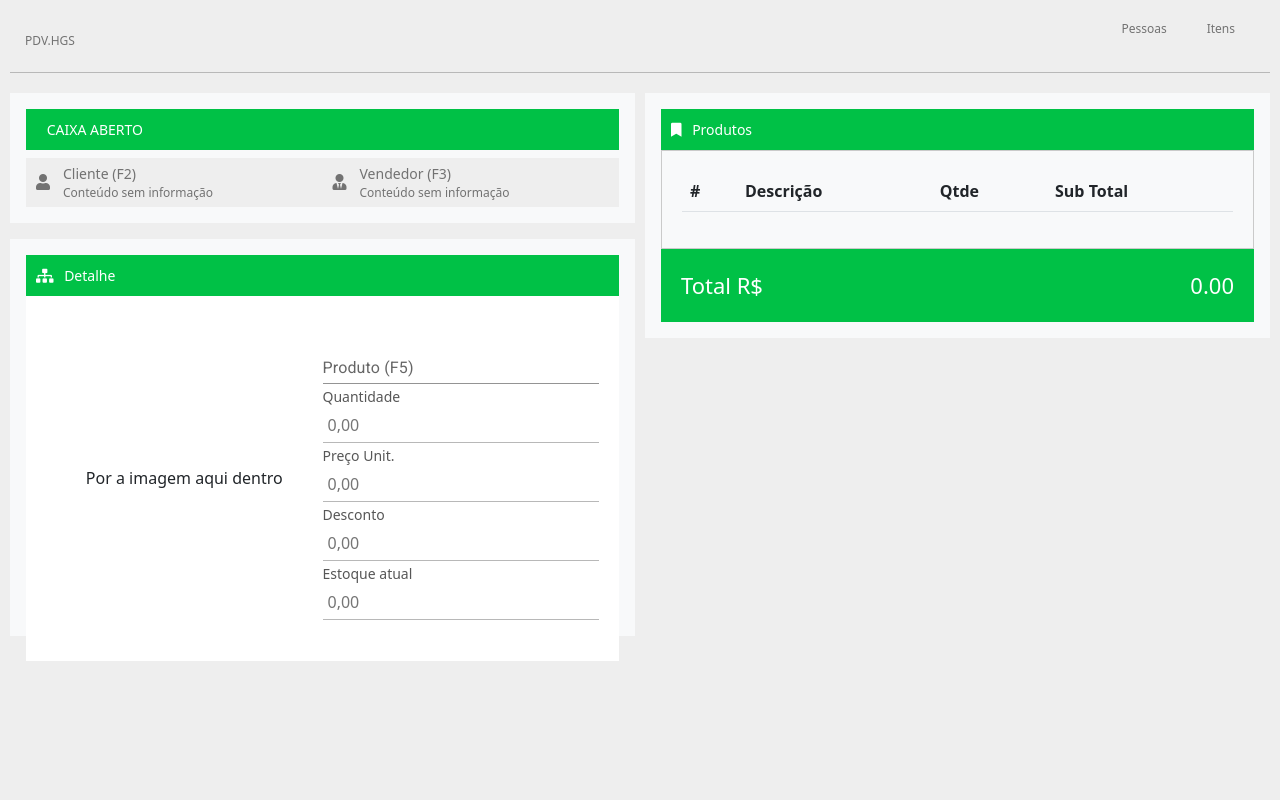
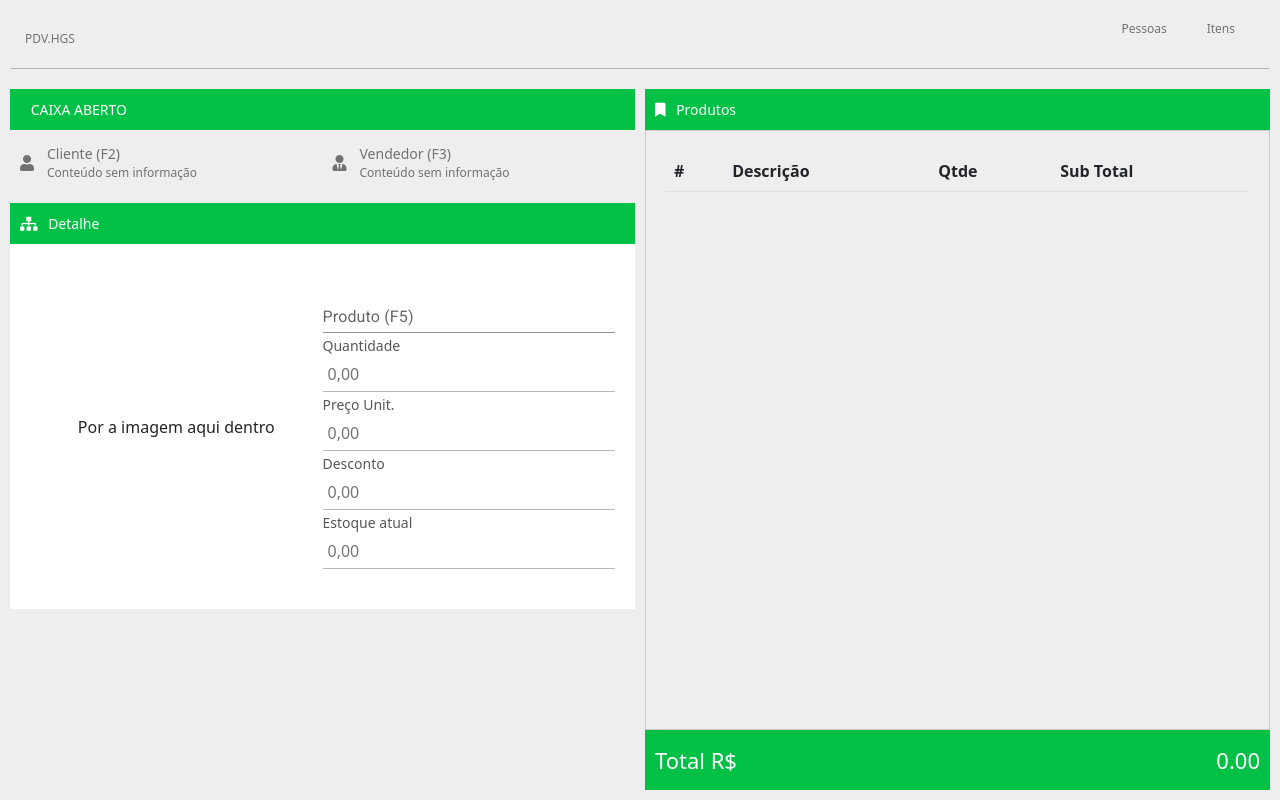
Before and after one commit to hugosilvasbo/pdv.hgs, a Next.js app: page / in a window 1280 px wide. Built offline with nearby package versions, Linux system fonts and the light colour scheme.

Commit message:
19/06/2022 18:39:ss

```diff
--- a/pages/index.tsx
+++ b/pages/index.tsx
@@ -67,7 +67,7 @@ class Home extends React.Component {
               <ConsumidorDetalhe
                 caixa_status={this.state.caixa_status}
               />
-              <WrapperConteudo title={{ type_img: "detail", label: "Detalhe" }}>
+              <WrapperConteudo title={{ type_img: "detail", label: "Detalhe" }} className="">
                 <div id={styles.box_item_atual}>
                   <div className={styles.item_atual}>Por a imagem aqui dentro</div>
                   <div className={styles.item_atual}>
@@ -79,7 +79,7 @@ class Home extends React.Component {
               </WrapperConteudo>
             </div>
             <div className={styles.box_direito}>
-              <WrapperConteudo title={{ type_img: "product", label: "Produtos" }}>
+              <WrapperConteudo className="" title={{ type_img: "product", label: "Produtos" }}>
                 <TabelaProdutos itens={this.state.itens} />
                 <Totalizador total={this.state.total} />
               </WrapperConteudo>
--- /dev/null
+++ b/src/componentes/modal/busca/ModalSelecaoPessoa.tsx
@@ -0,0 +1,17 @@
+import React from "react";
+import Modal from "../Modal";
+import { IModal } from "../../../interfaces/componentes/modal/interface/IModal";
+
+const ModalSelecaoPessoa = (props: IModal) => {
+    return (
+        <Modal
+           onClose={props.onClose}
+           showModal={props.showModal}
+           title={props.title}
+        >
+            Opa...
+        </Modal>
+    )
+}
+
+export default ModalSelecaoPessoa;
--- a/src/componentes/screen/home/ConsumidorDetalheHome.tsx
+++ b/src/componentes/screen/home/ConsumidorDetalheHome.tsx
@@ -1,23 +1,37 @@
+import React from "react";
+import InfoButton from "../../button/InfoButton";
+import ModalPessoa from "../../modal/busca/ModalSelecaoPessoa";
 import WrapperConteudo from "../../screen/home/WrapperConteudo";
-import InfoButton from "../../button/InfoButton"
 
 interface IConsumidorDetalheHome {
-  caixa_status: string
+  caixa_status: string;
 }
 
-const ConsumidorDetalheHome = (props: IConsumidorDetalheHome) => {
+export class ConsumidorDetalheHome extends React.Component<IConsumidorDetalheHome, {}> {
+  state = {
+    showModalPessoa: false
+  }
+
+  render() {
     return (
       <>
         <div className="mb-3">
-        <WrapperConteudo title={{ type_img: "", label: props.caixa_status }}>
+          <WrapperConteudo title={{ type_img: "", label: this.props.caixa_status }}>
             <div className="d-flex justify-content-between mt-2">
-            <InfoButton title="Cliente (F2)" subtitle="" icon="client" onClickItem={() => console.log("Clicou no cliente")} />
+              <InfoButton title="Cliente (F2)" subtitle="" icon="client" onClickItem={() => this.setState({ showModalPessoa: true })} />
               <InfoButton title="Vendedor (F3)" subtitle="" icon="seller" onClickItem={() => console.log("Clicou no vendedor...")} />
             </div>
           </WrapperConteudo>
         </div>
+
+        <ModalPessoa
+          onClose={() => this.setState({ showModalPessoa: false })}
+          showModal={this.state.showModalPessoa}
+          title={"Busca de Cliente"}
+        />
       </>
     );
   }
+}
 
 export default ConsumidorDetalheHome;
--- a/src/componentes/screen/home/WrapperConteudo.tsx
+++ b/src/componentes/screen/home/WrapperConteudo.tsx
@@ -4,19 +4,18 @@ import TituloBox from "./TituloBox";
 interface IConteudoBox {
     title: ITituloBox;
     children: any;
+    className?: string
 }
 
 const WrapperConteudo = (props: IConteudoBox) => {
     return (
-        <>
-            <div className="bg-light p-3">
+        <div className={props.className}>
             <TituloBox
                 label={props.title.label}
                 type_img={props.title.type_img}
             />
             {props.children}
         </div>
-        </>
     )
 }
 
--- a/styles/Home.module.scss
+++ b/styles/Home.module.scss
@@ -14,8 +14,8 @@ $height_box_cabecalho: 35px;
 .box_esquerdo {
   @extend .d_flex_col;
   width: calc(50% - 5px);
+  margin-right: 5px;
   height: 100%;
-  margin-right: 5px;
 }
 
 .box_direito {
@@ -88,7 +88,6 @@ $height_box_cabecalho: 35px;
 #box_grid_item {
   border: 1px solid rgb(202, 202, 202);
   color: white;
-  flex-grow: 1;
   overflow-y: scroll;
   padding: $margin_20px;
 
--- a/styles/componentes/screen/home/TabelaProdutosHome.module.scss
+++ b/styles/componentes/screen/home/TabelaProdutosHome.module.scss
@@ -3,28 +3,7 @@
 #box_grid_item {
   border: 1px solid rgb(202, 202, 202);
   color: white;
-  flex-grow: 1;
   overflow-y: scroll;
   padding: $margin_20px;
-
-  // #table_item {
-  //   color: rgb(27, 27, 27);
-  //   width: 100%;
-
-  //   thead {
-  //     text-align: center;
-  //     font-weight: 500;
-  //   }
-
-  //   tbody {
-  //     #td_preco {
-  //       @extend .d_flex_row;
-  //       justify-content: flex-end;
-  //     }
-
-  //     tr:nth-child(even) {
-  //       background-color: rgb(224, 224, 224);
-  //     }
-  //   }
-  // }
+  height: 600px;
 }
--- a/styles/componentes/screen/home/TotalizadorHome.module.scss
+++ b/styles/componentes/screen/home/TotalizadorHome.module.scss
@@ -1,9 +1,14 @@
 @import "../../../Generics.scss";
 
 #box_total {
+  @extend .d_flex_col;
   background-color: $cor_bg_menu;
   color: white;
-  padding: $margin_20px;
+  height: 60px;
+  justify-content: center;
+  padding-left: 10px;
+  padding-right: 10px;
+  width: 100%;
 
   #total {
     @extend .d_flex_row;
```
Lines whose indentation alone changed are shown as unchanged.
